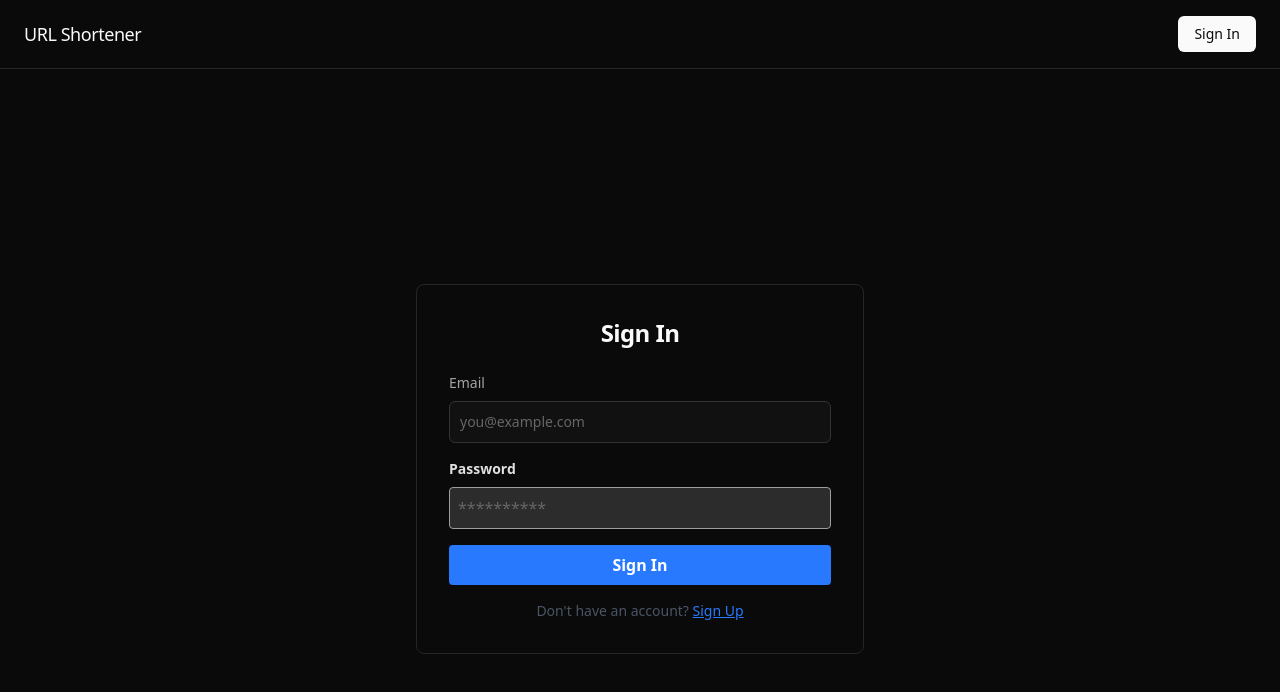
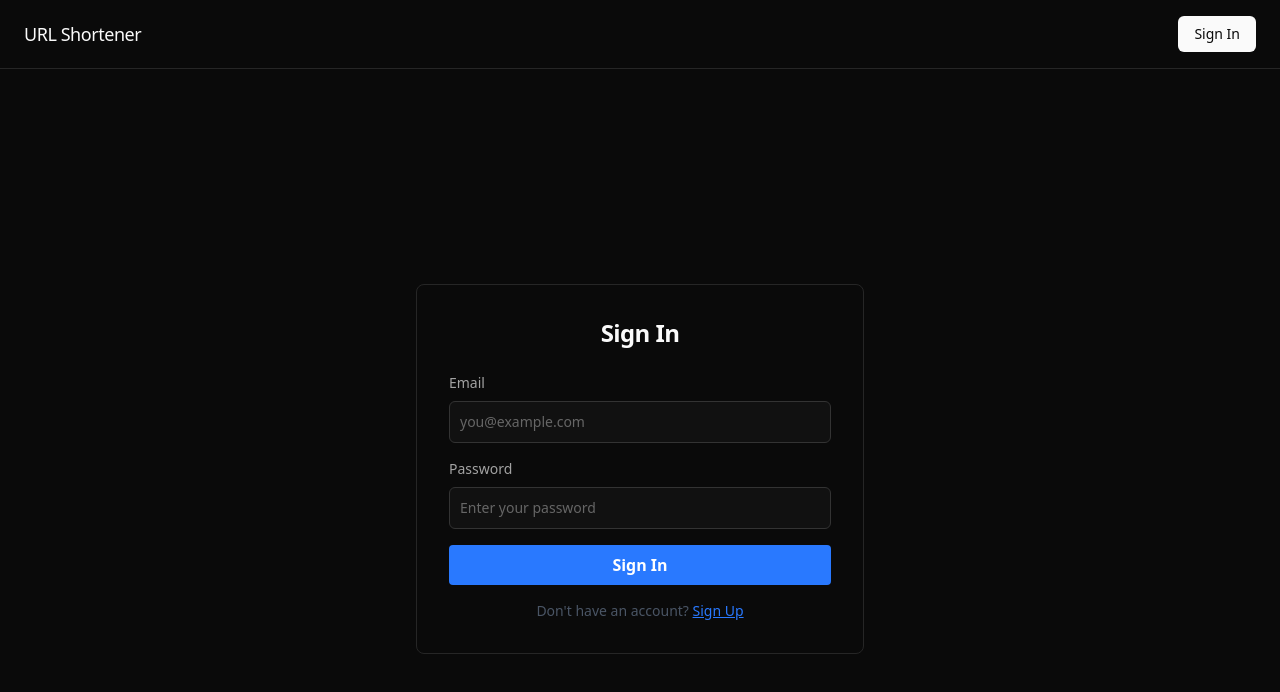
Before and after one commit to Exploring-glitch/URL-Shortener, a React app in the folder frontend/: page /auth in a window 1280 px wide. Shown: the top 692 px of the page. Built offline with nearby package versions, Linux system fonts and the light colour scheme; the HTML template or start-up script is replaced by a standard one.

Commit message:
style(login): monochrome password field

```diff
--- a/frontend/src/components/Login.jsx
+++ b/frontend/src/components/Login.jsx
@@ -63,7 +63,7 @@ const LoginUser = ({state}) => {
       </div>
 
       <div className="mb-4">
-        <label className="block text-[#E0E0E0] text-sm font-bold mb-2" htmlFor="password">
+        <label className="block text-sm text-[#A3A3A3] mb-2" htmlFor="password">
           Password
         </label>
         <input
@@ -71,8 +71,8 @@ const LoginUser = ({state}) => {
           onInput={(c) =>{setPassword(c.target.value)}}
           id="password"
           type="password"
-          placeholder="**********"
-          className=" bg-[#2C2C2C] border rounded w-full p-2 text-[#9E9E9E] focus:outline-none focus:ring-2 focus:ring-[#2979FF]"
+          placeholder="Enter your password"
+          className="bg-[#111111] border border-[#333333] rounded-md w-full p-2.5 text-[#FAFAFA] placeholder:text-[#666666] focus:outline-none focus:ring-1 focus:ring-[#FAFAFA] focus:border-[#FAFAFA] text-sm"
         />
       </div>
 
```
